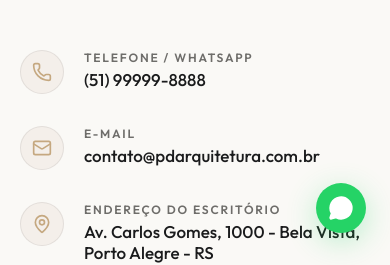
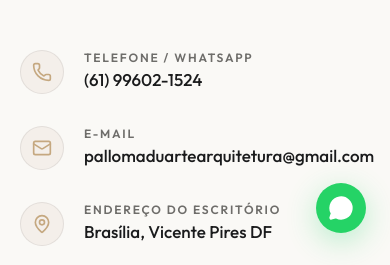
Before and after one commit to hugovitor/PDArquitetura, a Next.js app: page /contato in a window 390 px wide. Shown: the part 587-852 px from the top of the page. Built offline with nearby package versions, Linux system fonts and the light colour scheme; no server answers.

Commit message:
chore: update email, phone, and address across the site

```diff
--- a/src/app/contato/page.tsx
+++ b/src/app/contato/page.tsx
@@ -6,9 +6,9 @@ import { Mail, Phone, MapPin, CheckCircle, ArrowRight } from 'lucide-react';
 import MeetingScheduler from '@/components/MeetingScheduler';
 import styles from './page.module.css';
 
-const CONTACT_EMAIL = 'contato@pdarquitetura.com.br';
-const CONTACT_PHONE = '(51) 99999-8888';
-const CONTACT_ADDRESS = 'Av. Carlos Gomes, 1000 - Bela Vista, Porto Alegre - RS';
+const CONTACT_EMAIL = 'pallomaduartearquitetura@gmail.com';
+const CONTACT_PHONE = '(61) 99602-1524';
+const CONTACT_ADDRESS = 'Brasília, Vicente Pires DF';
 
 export default function ContatoPage() {
   const [activeTab, setActiveTab] = useState<'schedule' | 'message'>('schedule');
@@ -96,7 +96,7 @@ export default function ContatoPage() {
                   </div>
                   <div>
                     <strong>Telefone / WhatsApp</strong>
-                    <a href={`https://wa.me/5551999998888`} target="_blank" rel="noopener noreferrer">
+                    <a href={`https://wa.me/5561996021524`} target="_blank" rel="noopener noreferrer">
                       {CONTACT_PHONE}
                     </a>
                   </div>
@@ -194,7 +194,7 @@ export default function ContatoPage() {
                             <input
                               id="contact-phone"
                               type="tel"
-                              placeholder="Ex: (51) 99999-8888"
+                              placeholder="Ex: (61) 99602-1524"
                               value={phone}
                               onChange={(e) => setPhone(e.target.value)}
                               required
@@ -205,7 +205,7 @@ export default function ContatoPage() {
                             <input
                               id="contact-email"
                               type="email"
-                              placeholder="Ex: contato@pdarquitetura.com.br"
+                              placeholder="Ex: pallomaduartearquitetura@gmail.com"
                               value={email}
                               onChange={(e) => setEmail(e.target.value)}
                               required
--- a/src/components/BudgetCalculator.tsx
+++ b/src/components/BudgetCalculator.tsx
@@ -144,7 +144,7 @@ export default function BudgetCalculator() {
                   <input
                     id="calc-phone"
                     type="tel"
-                    placeholder="Ex: (51) 99999-8888"
+                    placeholder="Ex: (61) 99602-1524"
                     value={phone}
                     onChange={(e) => setPhone(e.target.value)}
                     className={styles.input}
@@ -177,7 +177,7 @@ export default function BudgetCalculator() {
               </p>
               <div className={styles.resultActions}>
                 <a
-                  href={`https://wa.me/5551999998888?text=${encodeURIComponent(whatsappMsg)}`}
+                  href={`https://wa.me/5561996021524?text=${encodeURIComponent(whatsappMsg)}`}
                   target="_blank"
                   rel="noopener noreferrer"
                   className="btn-gold"
--- a/src/components/EbookPopup.tsx
+++ b/src/components/EbookPopup.tsx
@@ -103,7 +103,7 @@ export default function EbookPopup() {
                   Seu e-book está pronto. Nossa arquiteta entrará em contato pelo WhatsApp para enviar o material e tirar suas dúvidas.
                 </p>
                 <a
-                  href="https://wa.me/5551999998888?text=Ol%C3%A1!%20Quero%20receber%20o%20Guia%20de%20Reformas%20Premium."
+                  href="https://wa.me/5561996021524?text=Ol%C3%A1!%20Quero%20receber%20o%20Guia%20de%20Reformas%20Premium."
                   target="_blank"
                   rel="noopener noreferrer"
                   className="btn-gold"
--- a/src/components/Footer.tsx
+++ b/src/components/Footer.tsx
@@ -62,15 +62,15 @@ export default function Footer() {
             <ul className={styles.contactList}>
               <li>
                 <MapPin size={18} className={styles.contactIcon} />
-                <span>Av. Carlos Gomes, 1000 - Sala 802, Porto Alegre - RS</span>
+                <span>Brasília, Vicente Pires DF</span>
               </li>
               <li>
                 <Phone size={18} className={styles.contactIcon} />
-                <a href="tel:+5551999998888">+55 (51) 99999-8888</a>
+                <a href="tel:+5561996021524">+55 (61) 99602-1524</a>
               </li>
               <li>
                 <Mail size={18} className={styles.contactIcon} />
-                <a href="mailto:contato@pallomaduarte.com">contato@pallomaduarte.com</a>
+                <a href="mailto:pallomaduartearquitetura@gmail.com">pallomaduartearquitetura@gmail.com</a>
               </li>
             </ul>
           </div>
--- a/src/components/MeetingScheduler.tsx
+++ b/src/components/MeetingScheduler.tsx
@@ -266,7 +266,7 @@ export default function MeetingScheduler({ initialLeadData }: MeetingSchedulerPr
                       <input
                         id="sched-phone"
                         type="tel"
-                        placeholder="Ex: (51) 99999-8888"
+                        placeholder="Ex: (61) 99602-1524"
                         value={phone}
                         onChange={(e) => setPhone(e.target.value)}
                         required
@@ -279,7 +279,7 @@ export default function MeetingScheduler({ initialLeadData }: MeetingSchedulerPr
                     <input
                       id="sched-email"
                       type="email"
-                      placeholder="Ex: contato@pdarquitetura.com.br"
+                      placeholder="Ex: pallomaduartearquitetura@gmail.com"
                       value={email}
                       onChange={(e) => setEmail(e.target.value)}
                       required
--- a/src/components/ProjectQuiz.tsx
+++ b/src/components/ProjectQuiz.tsx
@@ -283,7 +283,7 @@ export default function ProjectQuiz() {
                   <input
                     id="quiz-email"
                     type="email"
-                    placeholder="Ex: contato@pdarquitetura.com.br"
+                    placeholder="Ex: pallomaduartearquitetura@gmail.com"
                     value={email}
                     onChange={(e) => setEmail(e.target.value)}
                     required
@@ -294,7 +294,7 @@ export default function ProjectQuiz() {
                   <input
                     id="quiz-phone"
                     type="tel"
-                    placeholder="Ex: (51) 99999-8888"
+                    placeholder="Ex: (61) 99602-1524"
                     value={phone}
                     onChange={(e) => setPhone(e.target.value)}
                     required
--- a/src/components/WhatsAppButton.tsx
+++ b/src/components/WhatsAppButton.tsx
@@ -3,7 +3,7 @@
 import { MessageCircle } from 'lucide-react';
 import styles from './WhatsAppButton.module.css';
 
-const WHATSAPP_NUMBER = '5551999998888';
+const WHATSAPP_NUMBER = '5561996021524';
 const WHATSAPP_MSG = 'Olá! Gostaria de saber mais sobre os serviços de arquitetura.';
 
 export default function WhatsAppButton() {
```
